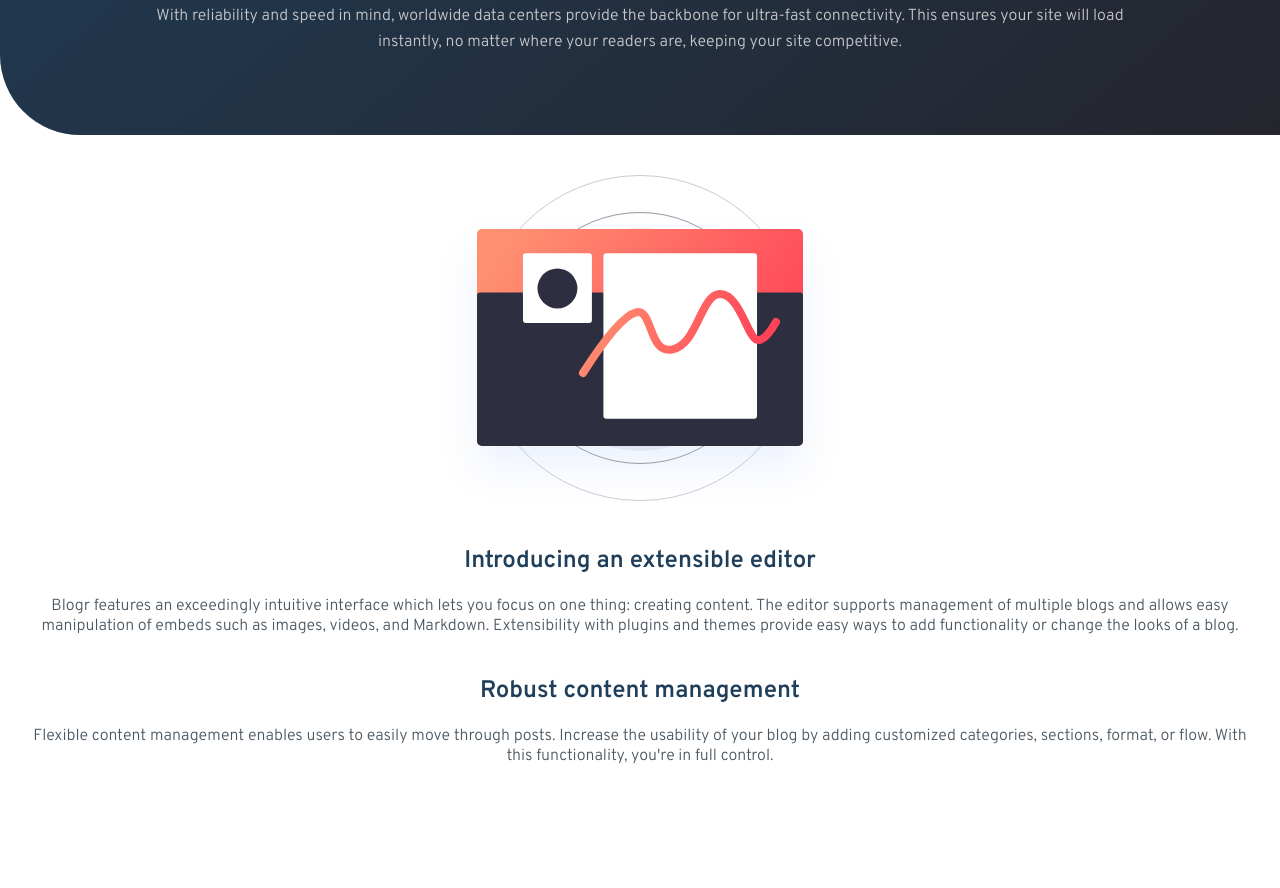
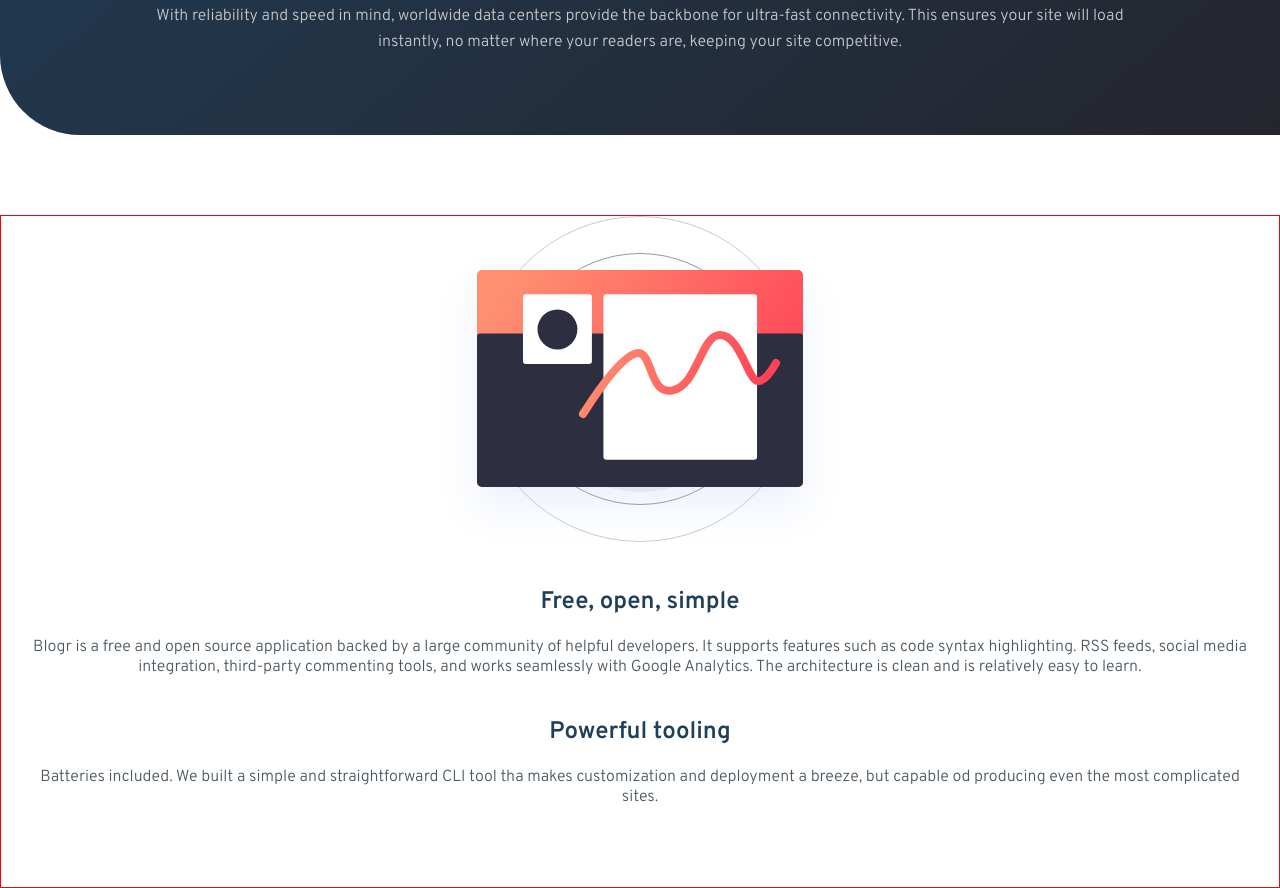
Before and after one commit to jeanwisotscki/Blogr, a plain HTML site: page index.html in a window 1280 px wide. Shown: the part 2120-3008 px from the top of the page. Before the commit the page ends 2966 px from the top, so only its background shows below. Drawn offline with Linux system fonts and the light colour scheme.

Commit message:
html seção 3

```diff
--- a/css/style.css
+++ b/css/style.css
@@ -239,5 +239,7 @@ header {
 /* Section: powerful
 **********************************************/
 .__sect-3{
+  margin-top: 80px;
   text-align: center;
+  border: 1px solid red;
 }
--- a/index.html
+++ b/index.html
@@ -101,23 +101,22 @@
       <img src="./images/illustration-editor-mobile.svg" alt="editor image" />
       <div class="content">
         <div class="text-wrapper">
-          <h1>Introducing an extensible editor</h1>
+          <h1>Free, open, simple</h1>
           <p>
-            Blogr features an exceedingly intuitive interface which lets you
-            focus on one thing: creating content. The editor supports management
-            of multiple blogs and allows easy manipulation of embeds such as
-            images, videos, and Markdown. Extensibility with plugins and themes
-            provide easy ways to add functionality or change the looks of a
-            blog.
+            Blogr is a free and open source application backed by a large
+            community of helpful developers. It supports features such as code
+            syntax highlighting. RSS feeds, social media integration,
+            third-party commenting tools, and works seamlessly with Google
+            Analytics. The architecture is clean and is relatively easy to
+            learn.
           </p>
         </div>
         <div class="text-wrapper">
-          <h1>Robust content management</h1>
+          <h1>Powerful tooling</h1>
           <p>
-            Flexible content management enables users to easily move through
-            posts. Increase the usability of your blog by adding customized
-            categories, sections, format, or flow. With this functionality,
-            you're in full control.
+            Batteries included. We built a simple and straightforward CLI tool
+            tha makes customization and deployment a breeze, but capable od
+            producing even the most complicated sites.
           </p>
         </div>
       </div>
```
